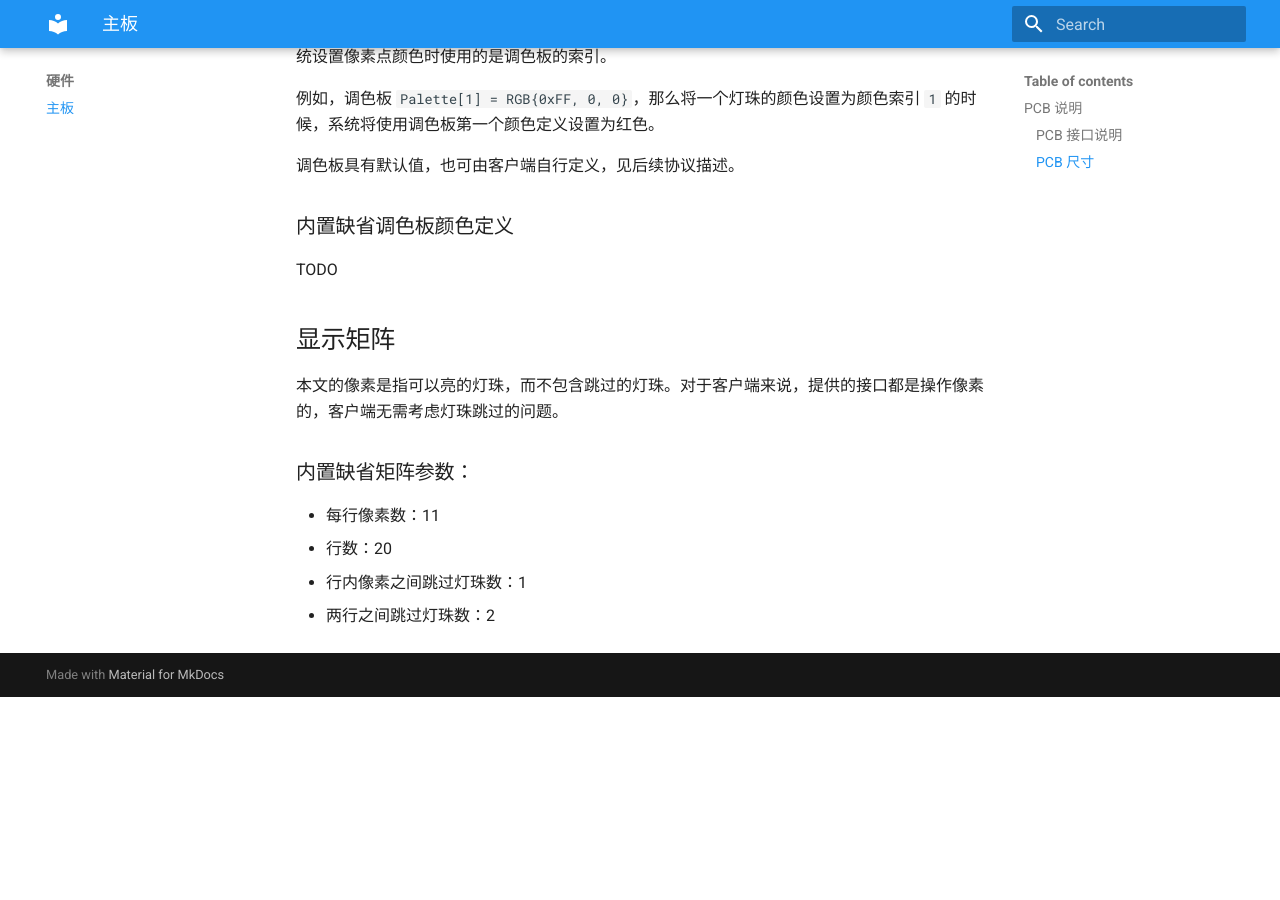
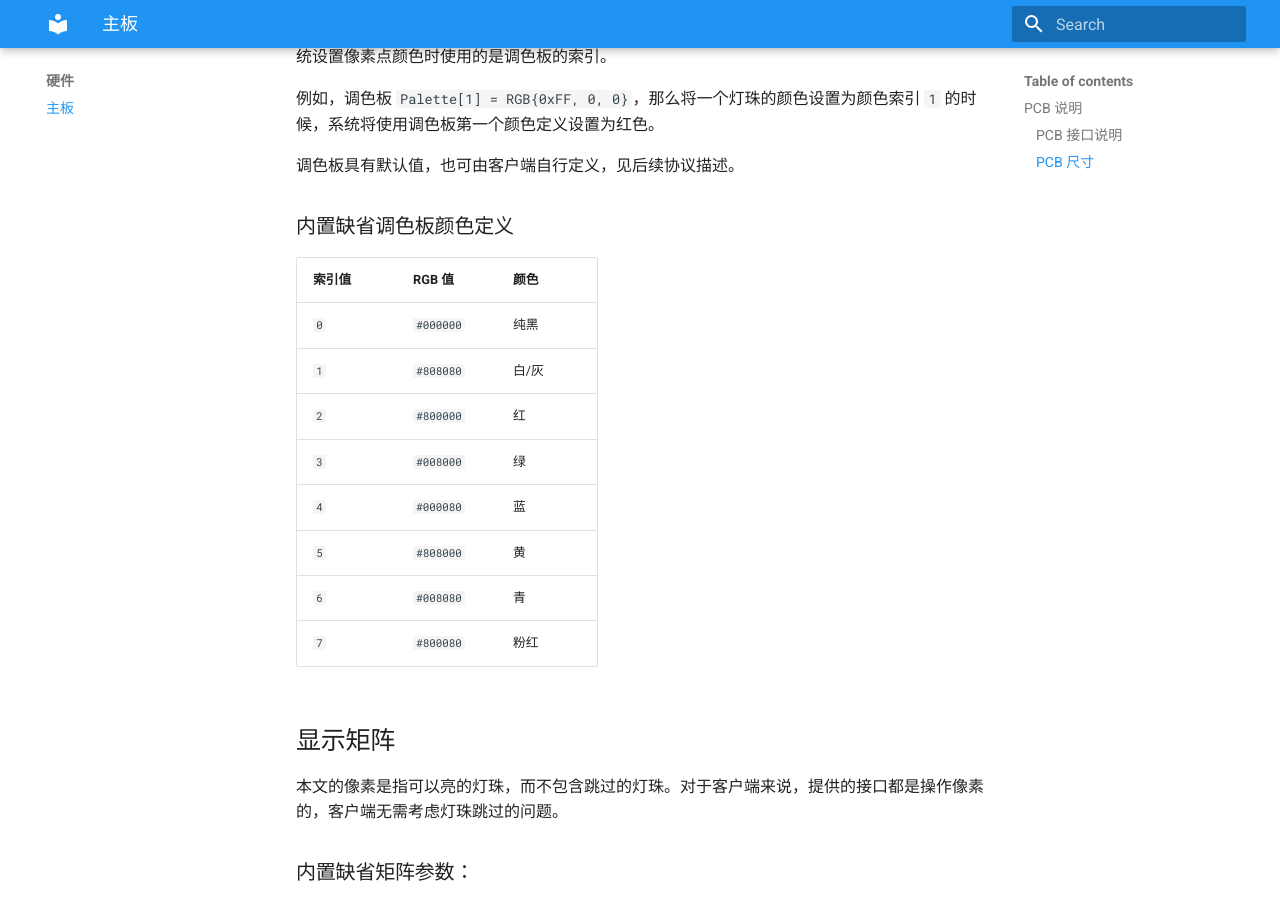
Before and after one commit to oldrev/led-matrix, an MkDocs documentation site: the page built from docs/hw/board.md, in a window 1280 px wide and 900 px high, scrolled down 2521 px. Built offline with MkDocs 1.6.1 and Material for MkDocs 9.7.7, drawn with Linux system fonts in a browser that asks for light colours; before the commit the page ends 3218 px from its top, so only the background shows below that.

Commit message:
文档调整，增加色盘颜色

```diff
--- a/docs/hw/board.md
+++ b/docs/hw/board.md
@@ -55,7 +55,17 @@ PCB 顶部板载两个 LED 指示灯：
 
 ### 内置缺省调色板颜色定义
 
-TODO
+索引值 | RGB 值 | 颜色
+------------ | ------------- | ------------
+`0` | `#000000` | 纯黑
+`1` | `#808080` | 白/灰
+`2` | `#800000` | 红
+`3` | `#008000` | 绿
+`4` | `#000080` | 蓝
+`5` | `#808000` | 黄
+`6` | `#008080` | 青
+`7` | `#800080` | 粉红
+
 
 ## 显示矩阵
 
--- a/mkdocs.yml
+++ b/mkdocs.yml
@@ -13,8 +13,7 @@ docs_dir: docs
 
 
 nav:
-  - 前言:
-    - 关于本文档: intro.md
+  - 概述: index.md
   - 硬件:
     - 主板: hw/board.md
   - 固件:
```
Also changed, not shown: docs/index.md (renamed from docs/intro.md), 1 other file.
